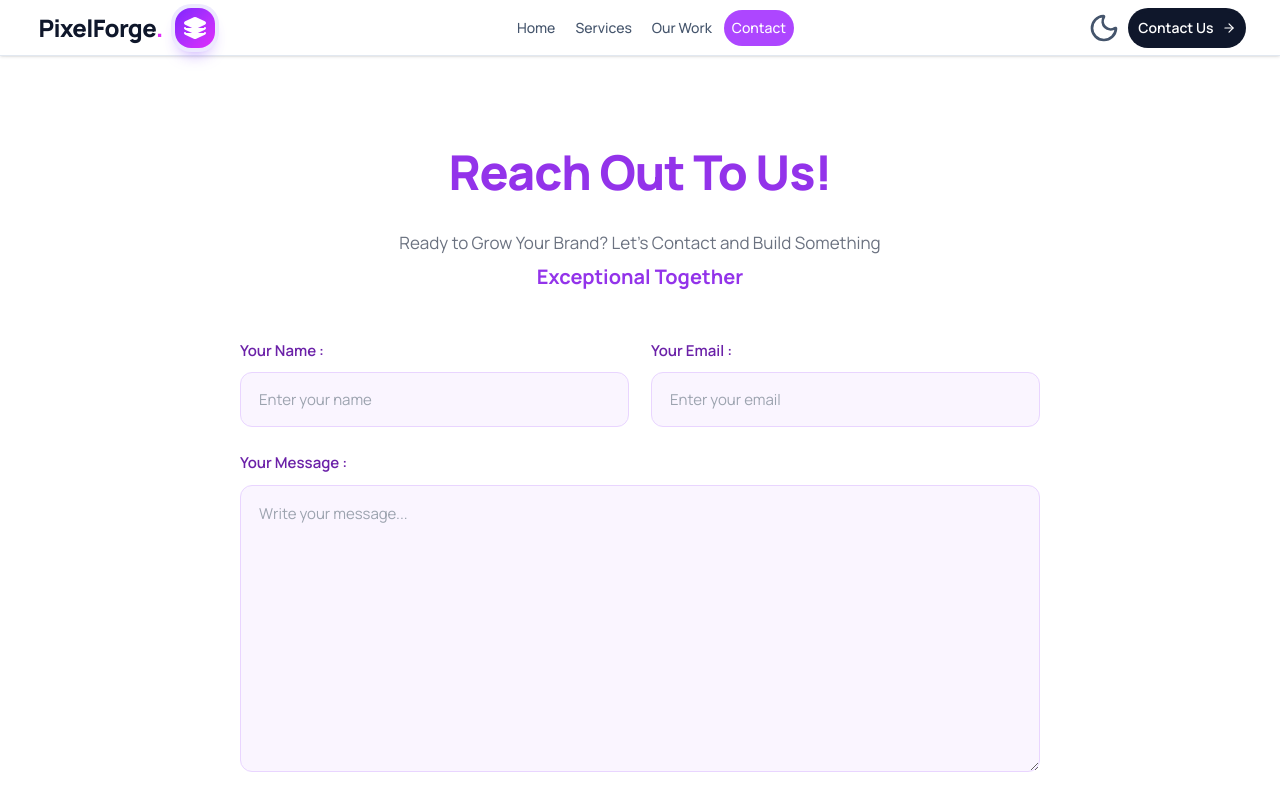
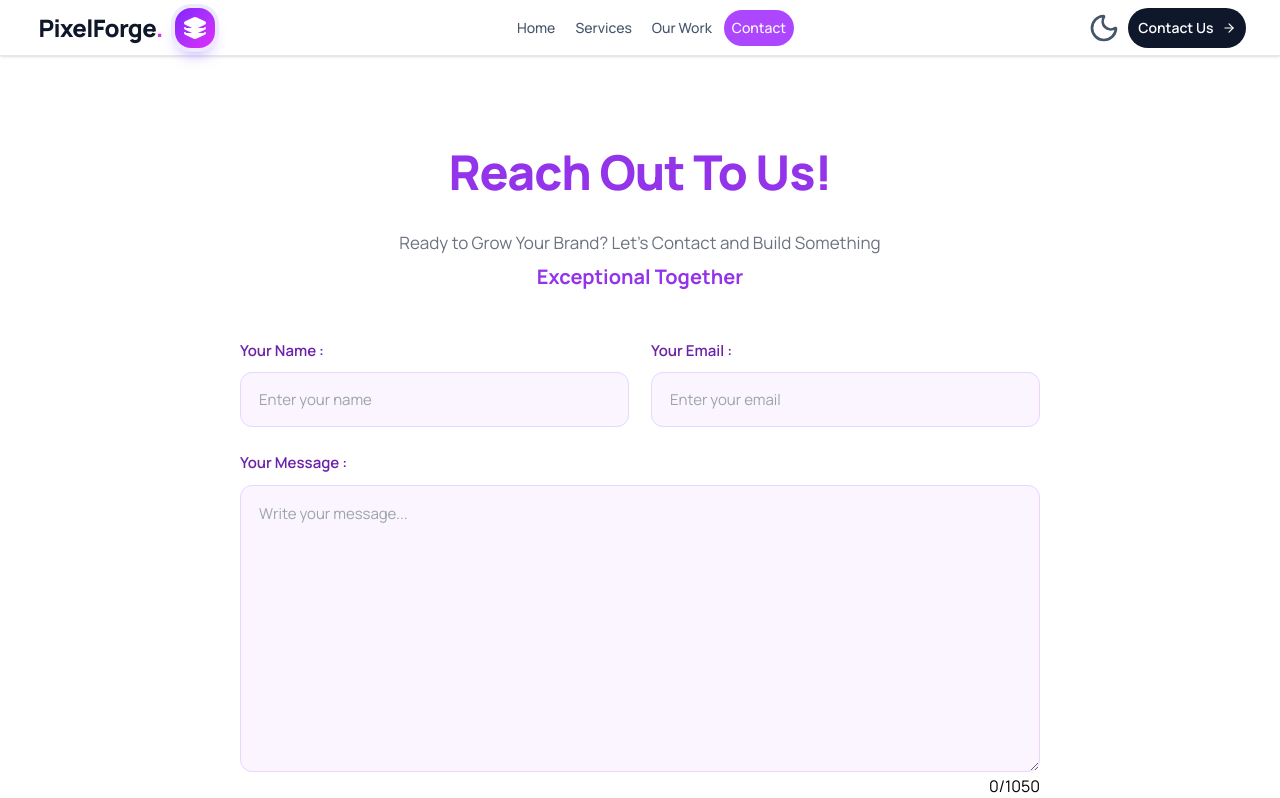
Before and after one commit to ib-nawaz/PixelForge-React, a React (Vite) app: page /contact in a window 1280 px wide. Shown: the top 798 px of the page. Built offline with nearby package versions, Linux system fonts and the light colour scheme.

Commit message:
Add Limit to TextArea

```diff
--- a/src/App.jsx
+++ b/src/App.jsx
@@ -23,7 +23,7 @@ function Layout() {
 
   return (
     <div
-      className={`min-h-screen transition-colors duration-300 ${darkMode
+      className={`min-h-screen min-w-screen  transition-colors duration-300 ${darkMode
         ? "bg-black text-white"
         : "bg-white text-black"
         }`}>
@@ -106,7 +106,7 @@ function App() {
         position="top-left"
         toastOptions={{
           style: {
-            background: darkMode ? "white" : "red",
+            background: darkMode ? "white" : "black",
             color: darkMode ? "black" : "white",
             maxWidth: "none",
             width: "max-content",
--- a/src/Components/Contact.css
+++ b/src/Components/Contact.css
@@ -39,6 +39,7 @@
     margin: 0 auto;
     text-align: left;
     box-sizing: border-box;
+    position: relative;
 }
 
 /* NAME + EMAIL */
@@ -269,3 +270,9 @@
 .contact-submit:hover .contact-submit-icon {
     transform: translateX(5px);
 }
+
+.msgT {
+    position: absolute;
+    bottom: 7vh;
+    right: 0;
+}
--- a/src/Components/Contact.jsx
+++ b/src/Components/Contact.jsx
@@ -6,10 +6,13 @@ import toast from "react-hot-toast";
 
 const Contact = () => {
 
+  const [length, setlength] = useState("")
+
   const [result, setResult] = useState("");
+
   const onSubmit = async (event) => {
     event.preventDefault();
-    setResult("Sending....");
+
     const formData = new FormData(event.target);
 
     formData.append("access_key", "fad7f993-f733-43db-b0fa-4b401433f11e");
@@ -26,6 +29,7 @@ const Contact = () => {
       if (data.success) {
         toast.success("Form Submitted Successfully");
         event.target.reset();
+        setlength("")
       } else {
         setResult(data.message);
       }
@@ -34,6 +38,10 @@ const Contact = () => {
       toast.error("Error", data);
     }
   };
+
+  function HandleLength(e) {
+    setlength(e.target.value);
+  }
 
   return (
     <div className="contact-section">
@@ -91,9 +99,13 @@ const Contact = () => {
               rows={10}
               cols={30}
               required
+              maxLength={1050}
+              value={length}
+              onChange={HandleLength}
             />
 
           </div>
+          <p className="msgT">{length.length}/1050</p>
 
           {/* SUBMIT BUTTON */}
           <button
```
